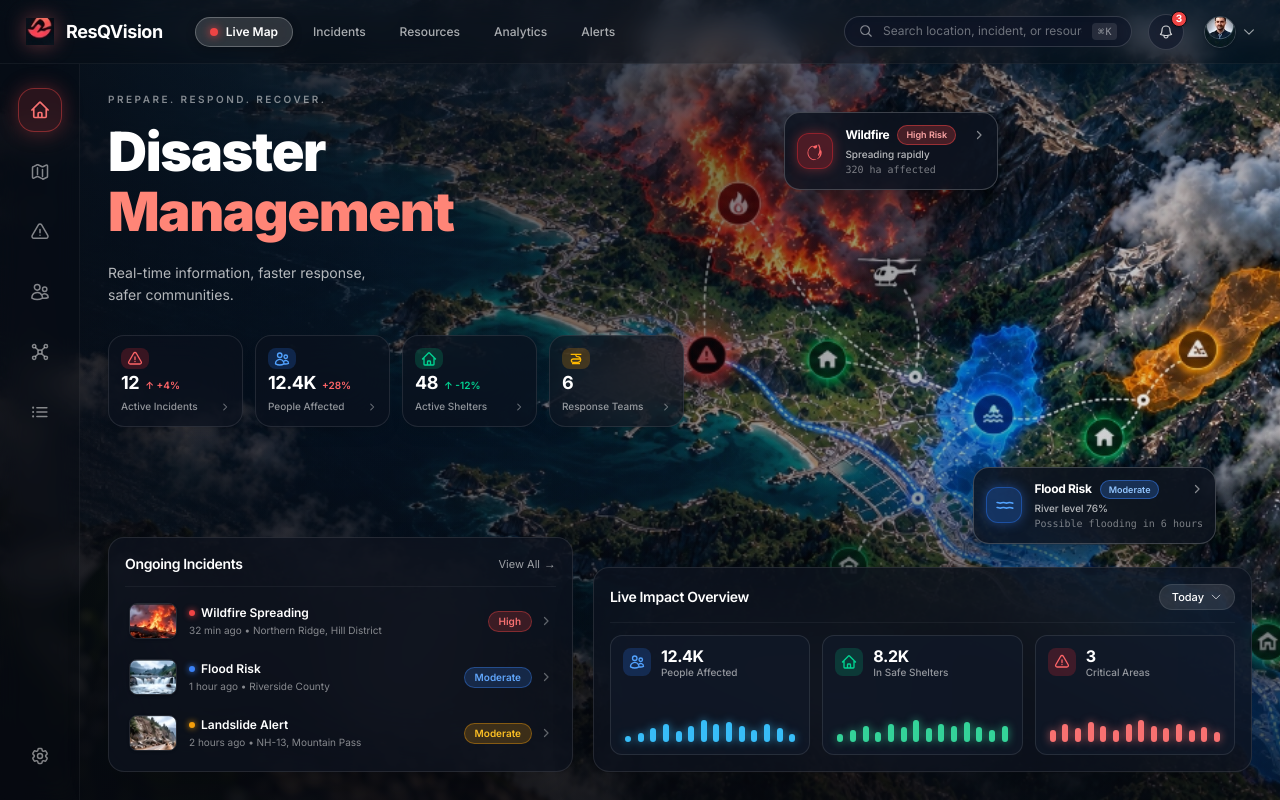
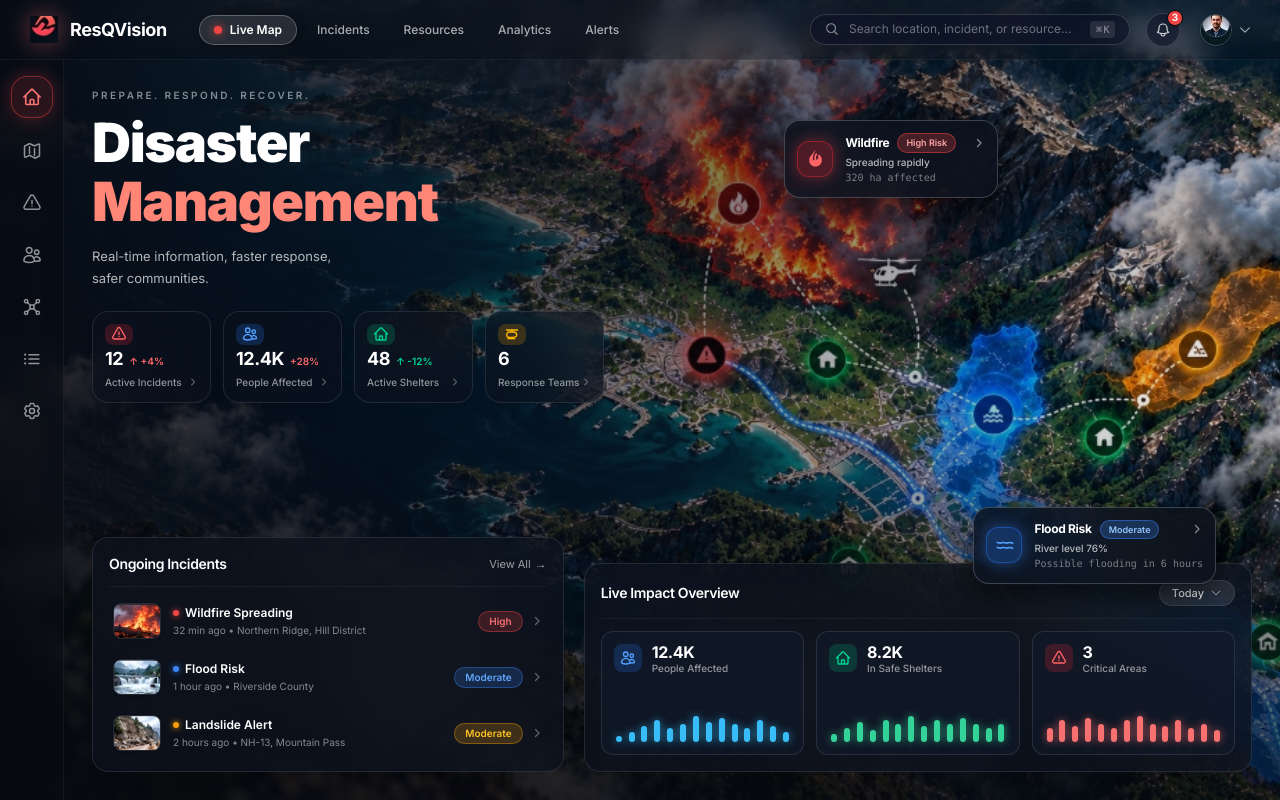
Before and after one commit to MdKasif0/ResQVision, a Next.js app in the folder frontend/: page / in a window 1280 px wide. Built offline with nearby package versions, Linux system fonts and the light colour scheme.

Commit message:
style: refine layout dimensions, spacing, and styling in main dashboard view

```diff
--- a/frontend/app/page.tsx
+++ b/frontend/app/page.tsx
@@ -9,7 +9,7 @@ export default function HomePage() {
   const [todayDropdownOpen, setTodayDropdownOpen] = useState(false);
 
   return (
-    <div className="relative w-full min-h-screen bg-[#070A11] text-white overflow-hidden font-sans select-none">
+    <div className="relative w-full h-screen min-h-[760px] max-h-screen bg-[#070A11] text-white overflow-hidden font-sans select-none flex flex-col">
       {/* 1. Full-bleed Aerial Background Map */}
       <div
         className="absolute inset-0 bg-cover bg-center bg-no-repeat pointer-events-none z-0"
@@ -17,22 +17,22 @@ export default function HomePage() {
           backgroundImage: "url('/background.jpg')",
         }}
       >
-        {/* Cinematic gradient scrims to ensure UI contrast while revealing the map */}
-        <div className="absolute inset-0 bg-gradient-to-r from-[#070A11]/90 via-[#070A11]/45 to-transparent w-full h-full" />
-        <div className="absolute inset-0 bg-gradient-to-t from-[#070A11]/80 via-transparent to-[#070A11]/40 w-full h-full" />
+        {/* Soft linear gradient scrim to ensure dashboard legibility while keeping map vivid */}
+        <div className="absolute inset-0 bg-gradient-to-r from-[#070A11]/92 via-[#070A11]/45 to-transparent w-full h-full" />
+        <div className="absolute inset-0 bg-gradient-to-t from-[#070A11]/75 via-transparent to-[#070A11]/35 w-full h-full" />
       </div>
 
       {/* 2. Top Header Navigation Bar */}
-      <header className="relative z-30 w-full h-16 px-5 sm:px-6 flex items-center justify-between border-b border-white/5 bg-[#070A11]/30 backdrop-blur-md">
+      <header className="relative z-30 w-full h-15 px-5 lg:px-7 flex items-center justify-between border-b border-white/5 bg-[#070A11]/25 backdrop-blur-md shrink-0">
         {/* Left Section: Brand & Nav Tabs */}
-        <div className="flex items-center gap-3 sm:gap-6">
+        <div className="flex items-center gap-3 lg:gap-7">
           {/* Logo & Brand Wordmark */}
           <Link href="/" className="flex items-center gap-2.5 group">
             <div className="w-8 h-8 relative flex items-center justify-center">
               <img
                 src="/assets/logo.png"
                 alt="ResQVision Logo"
-                className="w-7 h-7 object-contain drop-shadow-[0_0_10px_rgba(255,107,107,0.4)]"
+                className="w-7 h-7 object-contain drop-shadow-[0_0_12px_rgba(255,107,107,0.45)]"
               />
             </div>
             <span className="text-base sm:text-lg font-bold tracking-tight text-white font-sans">
@@ -41,12 +41,12 @@ export default function HomePage() {
           </Link>
 
           {/* Nav Tabs */}
-          <nav className="hidden md:flex items-center gap-1.5 ml-2">
+          <nav className="hidden md:flex items-center gap-1.5 ml-1">
             <button
               onClick={() => setActiveTab("Live Map")}
               className={`flex items-center gap-2 px-3.5 py-1.5 rounded-full text-xs font-semibold transition-all duration-150 ${
                 activeTab === "Live Map"
-                  ? "bg-white/15 border border-white/25 text-white shadow-[0_2px_10px_rgba(0,0,0,0.3)] backdrop-blur-md"
+                  ? "bg-white/12 border border-white/25 text-white shadow-[0_2px_12px_rgba(0,0,0,0.35)] backdrop-blur-md"
                   : "text-white/65 hover:text-white hover:bg-white/5"
               }`}
             >
@@ -65,7 +65,7 @@ export default function HomePage() {
               onClick={() => setActiveTab("Resources")}
               className={`px-3.5 py-1.5 rounded-full text-xs font-medium transition-all ${
                 activeTab === "Resources"
-                  ? "bg-white/15 border border-white/25 text-white"
+                  ? "bg-white/12 border border-white/25 text-white"
                   : "text-white/65 hover:text-white hover:bg-white/5"
               }`}
             >
@@ -76,7 +76,7 @@ export default function HomePage() {
               onClick={() => setActiveTab("Analytics")}
               className={`px-3.5 py-1.5 rounded-full text-xs font-medium transition-all ${
                 activeTab === "Analytics"
-                  ? "bg-white/15 border border-white/25 text-white"
+                  ? "bg-white/12 border border-white/25 text-white"
                   : "text-white/65 hover:text-white hover:bg-white/5"
               }`}
             >
@@ -87,7 +87,7 @@ export default function HomePage() {
               onClick={() => setActiveTab("Alerts")}
               className={`px-3.5 py-1.5 rounded-full text-xs font-medium transition-all ${
                 activeTab === "Alerts"
-                  ? "bg-white/15 border border-white/25 text-white"
+                  ? "bg-white/12 border border-white/25 text-white"
                   : "text-white/65 hover:text-white hover:bg-white/5"
               }`}
             >
@@ -100,7 +100,7 @@ export default function HomePage() {
         <div className="flex items-center gap-3 sm:gap-4">
           {/* Search Input Box */}
           <div className="relative hidden sm:flex items-center">
-            <div className="flex items-center gap-2.5 px-3.5 py-1.5 rounded-full bg-slate-900/60 border border-white/15 text-white text-xs w-64 lg:w-72 backdrop-blur-md shadow-inner">
+            <div className="flex items-center gap-2.5 px-3.5 py-1.5 rounded-full bg-slate-900/60 border border-white/15 text-white text-xs w-72 lg:w-80 backdrop-blur-md shadow-inner">
               <svg
                 className="w-3.5 h-3.5 text-white/50 shrink-0"
                 fill="none"
@@ -131,7 +131,7 @@ export default function HomePage() {
           {/* Notification Bell */}
           <button
             aria-label="Notifications"
-            className="relative w-9 h-9 rounded-full bg-slate-900/60 border border-white/15 flex items-center justify-center text-white/80 hover:text-white backdrop-blur-md transition-colors"
+            className="relative w-8.5 h-8.5 rounded-full bg-slate-900/60 border border-white/15 flex items-center justify-center text-white/80 hover:text-white backdrop-blur-md transition-colors"
           >
             <svg
               className="w-4 h-4"
@@ -176,13 +176,13 @@ export default function HomePage() {
       </header>
 
       {/* 3. Main Workspace Layout */}
-      <div className="relative z-20 flex w-full min-h-[calc(100vh-4rem)]">
+      <div className="relative z-20 flex flex-1 w-full overflow-hidden">
         {/* Left Vertical Icon Dock */}
-        <aside className="w-16 sm:w-20 flex flex-col items-center py-6 gap-5 shrink-0 border-r border-white/5 bg-[#070A11]/30 backdrop-blur-md">
+        <aside className="w-16 flex flex-col items-center py-4 gap-3.5 shrink-0 border-r border-white/5 bg-[#070A11]/30 backdrop-blur-md">
           {/* Active Home Icon with glowing red rounded square */}
           <button
             aria-label="Home Dashboard"
-            className="w-11 h-11 rounded-2xl bg-[#EF4444]/15 border border-[#EF4444]/45 text-[#F87171] flex items-center justify-center shadow-[0_0_20px_rgba(239,68,68,0.35)] transition-all"
+            className="w-10.5 h-10.5 rounded-2xl bg-[#EF4444]/15 border border-[#EF4444]/45 text-[#F87171] flex items-center justify-center shadow-[0_0_20px_rgba(239,68,68,0.35)] transition-all"
           >
             <svg
               className="w-5 h-5"
@@ -202,7 +202,7 @@ export default function HomePage() {
           {/* Map View Icon */}
           <button
             aria-label="Map View"
-            className="w-10 h-10 rounded-xl text-white/50 hover:text-white hover:bg-white/5 flex items-center justify-center transition-colors"
+            className="w-9.5 h-9.5 rounded-xl text-white/55 hover:text-white hover:bg-white/5 flex items-center justify-center transition-colors"
           >
             <svg
               className="w-5 h-5"
@@ -222,7 +222,7 @@ export default function HomePage() {
           {/* Alert Triangle Icon */}
           <button
             aria-label="Alerts"
-            className="w-10 h-10 rounded-xl text-white/50 hover:text-white hover:bg-white/5 flex items-center justify-center transition-colors"
+            className="w-9.5 h-9.5 rounded-xl text-white/55 hover:text-white hover:bg-white/5 flex items-center justify-center transition-colors"
           >
             <svg
               className="w-5 h-5"
@@ -242,7 +242,7 @@ export default function HomePage() {
           {/* Teams / People Icon */}
           <button
             aria-label="Response Teams"
-            className="w-10 h-10 rounded-xl text-white/50 hover:text-white hover:bg-white/5 flex items-center justify-center transition-colors"
+            className="w-9.5 h-9.5 rounded-xl text-white/55 hover:text-white hover:bg-white/5 flex items-center justify-center transition-colors"
           >
             <svg
               className="w-5 h-5"
@@ -262,7 +262,7 @@ export default function HomePage() {
           {/* Drone Icon */}
           <button
             aria-label="Drone Surveillance"
-            className="w-10 h-10 rounded-xl text-white/50 hover:text-white hover:bg-white/5 flex items-center justify-center transition-colors"
+            className="w-9.5 h-9.5 rounded-xl text-white/55 hover:text-white hover:bg-white/5 flex items-center justify-center transition-colors"
           >
             <svg
               className="w-5 h-5"
@@ -283,7 +283,7 @@ export default function HomePage() {
           {/* Incidents List Icon */}
           <button
             aria-label="Incident List"
-            className="w-10 h-10 rounded-xl text-white/50 hover:text-white hover:bg-white/5 flex items-center justify-center transition-colors"
+            className="w-9.5 h-9.5 rounded-xl text-white/55 hover:text-white hover:bg-white/5 flex items-center justify-center transition-colors"
           >
             <svg
               className="w-5 h-5"
@@ -303,7 +303,7 @@ export default function HomePage() {
           {/* Settings Icon */}
           <button
             aria-label="Settings"
-            className="w-10 h-10 rounded-xl text-white/50 hover:text-white hover:bg-white/5 flex items-center justify-center transition-colors mt-auto"
+            className="w-9.5 h-9.5 rounded-xl text-white/55 hover:text-white hover:bg-white/5 flex items-center justify-center transition-colors"
           >
             <svg
               className="w-5 h-5"
@@ -327,9 +327,9 @@ export default function HomePage() {
         </aside>
 
         {/* Center-Left Content Area */}
-        <main className="flex-1 p-5 sm:p-7 max-w-[1400px] flex flex-col justify-between relative">
+        <main className="flex-1 p-5 lg:p-7 flex flex-col justify-between overflow-y-auto z-10 max-w-[1440px]">
           {/* Top Hero Section */}
-          <div className="space-y-4 max-w-2xl">
+          <div className="space-y-3 max-w-xl">
             {/* Tagline */}
             <p className="text-[10px] tracking-[0.25em] font-semibold text-white/50 uppercase">
               PREPARE. RESPOND. RECOVER.
@@ -337,23 +337,23 @@ export default function HomePage() {
 
             {/* Main Heading */}
             <div className="space-y-0.5">
-              <h1 className="text-4xl sm:text-5xl lg:text-[54px] font-black text-white tracking-tight leading-[1.08]">
+              <h1 className="text-4xl sm:text-5xl lg:text-[54px] font-black text-white tracking-tight leading-[1.05]">
                 Disaster
               </h1>
-              <h1 className="text-4xl sm:text-5xl lg:text-[54px] font-black tracking-tight leading-[1.08] text-[#FF8577]">
+              <h1 className="text-4xl sm:text-5xl lg:text-[54px] font-black tracking-tight leading-[1.05] text-[#FF8577]">
                 Management
               </h1>
             </div>
 
             {/* Subtext */}
-            <p className="text-xs sm:text-sm text-white/70 max-w-md font-normal leading-relaxed pt-1">
+            <p className="text-xs sm:text-[13px] text-white/70 max-w-md font-normal leading-relaxed pt-1">
               Real-time information, faster response,
               <br />
               safer communities.
             </p>
 
             {/* 4 Quick Stat Cards */}
-            <div className="grid grid-cols-2 sm:grid-cols-4 gap-3 pt-3 max-w-xl">
+            <div className="grid grid-cols-2 sm:grid-cols-4 gap-3 pt-2.5 max-w-lg">
               {/* Stat 1: Active Incidents */}
               <div className="bg-[#0C121E]/65 border border-white/10 rounded-2xl p-3 backdrop-blur-xl shadow-lg hover:border-white/20 transition-all flex flex-col justify-between h-[92px]">
                 <div className="w-7 h-7 rounded-lg bg-red-500/20 text-red-400 flex items-center justify-center">
@@ -462,7 +462,7 @@ export default function HomePage() {
                     stroke="currentColor"
                     strokeWidth="2"
                   >
-                    <path d="M4 5h16M12 5v3M12 8c4 0 7 2 7 5s-3 4-7 4H8c-2 0-3-1-3-2s1-3 3-3h11M8 17v2m8-2v2M6 19h12" />
+                    <path d="M3 6h18M12 6v3M10 9h4c3 0 5 1.5 5 4.5S17 17 13 17H8c-2.5 0-4-1.5-4-3.5S5.5 9 8 9h2M7 17v2m8-2v2M5 19h12" />
                   </svg>
                 </div>
                 <div>
@@ -481,7 +481,7 @@ export default function HomePage() {
           </div>
 
           {/* Bottom Dual Panels: Ongoing Incidents & Live Impact Overview */}
-          <div className="grid grid-cols-1 lg:grid-cols-12 gap-5 mt-8 items-end">
+          <div className="grid grid-cols-1 lg:grid-cols-12 gap-5 items-end pt-5">
             {/* Left Card: Ongoing Incidents (5 Cols) */}
             <div className="lg:col-span-5 bg-[#0C121E]/75 border border-white/10 rounded-2xl p-4 backdrop-blur-2xl shadow-2xl">
               {/* Header */}
@@ -639,7 +639,7 @@ export default function HomePage() {
               {/* 3 Overview Sub-Cards with Glowing Bar Charts */}
               <div className="grid grid-cols-1 sm:grid-cols-3 gap-3 pt-3">
                 {/* 1. People Affected */}
-                <div className="bg-[#121A2A]/70 border border-white/10 rounded-xl p-3 flex flex-col justify-between h-[120px]">
+                <div className="bg-[#121A2A]/70 border border-white/10 rounded-xl p-3 flex flex-col justify-between h-[124px]">
                   <div className="flex items-start gap-2.5">
                     <div className="w-7 h-7 rounded-lg bg-blue-500/20 text-blue-400 flex items-center justify-center shrink-0">
                       <svg className="w-4 h-4" fill="none" viewBox="0 0 24 24" stroke="currentColor" strokeWidth="2">
@@ -657,8 +657,8 @@ export default function HomePage() {
                   </div>
 
                   {/* Blue Glowing Wave/Bar Graphic */}
-                  <div className="flex items-end justify-between gap-1 h-7 pt-2 px-0.5">
-                    {[6, 9, 14, 18, 11, 16, 22, 18, 20, 16, 12, 18, 14, 8].map((h, i) => (
+                  <div className="flex items-end justify-between gap-1 h-8 pt-1 px-0.5">
+                    {[6, 10, 16, 22, 14, 18, 26, 20, 24, 18, 14, 22, 16, 10].map((h, i) => (
                       <span
                         key={i}
                         style={{ height: `${h}px` }}
@@ -669,7 +669,7 @@ export default function HomePage() {
                 </div>
 
                 {/* 2. In Safe Shelters */}
-                <div className="bg-[#121A2A]/70 border border-white/10 rounded-xl p-3 flex flex-col justify-between h-[120px]">
+                <div className="bg-[#121A2A]/70 border border-white/10 rounded-xl p-3 flex flex-col justify-between h-[124px]">
                   <div className="flex items-start gap-2.5">
                     <div className="w-7 h-7 rounded-lg bg-emerald-500/20 text-emerald-400 flex items-center justify-center shrink-0">
                       <svg className="w-4 h-4" fill="none" viewBox="0 0 24 24" stroke="currentColor" strokeWidth="2">
@@ -687,8 +687,8 @@ export default function HomePage() {
                   </div>
 
                   {/* Green Glowing Wave/Bar Graphic */}
-                  <div className="flex items-end justify-between gap-1 h-7 pt-2 px-0.5">
-                    {[8, 12, 16, 10, 18, 15, 22, 14, 18, 16, 20, 15, 12, 16].map((h, i) => (
+                  <div className="flex items-end justify-between gap-1 h-8 pt-1 px-0.5">
+                    {[8, 14, 20, 12, 22, 18, 26, 16, 22, 18, 24, 18, 14, 18].map((h, i) => (
                       <span
                         key={i}
                         style={{ height: `${h}px` }}
@@ -699,7 +699,7 @@ export default function HomePage() {
                 </div>
 
                 {/* 3. Critical Areas */}
-                <div className="bg-[#121A2A]/70 border border-white/10 rounded-xl p-3 flex flex-col justify-between h-[120px]">
+                <div className="bg-[#121A2A]/70 border border-white/10 rounded-xl p-3 flex flex-col justify-between h-[124px]">
                   <div className="flex items-start gap-2.5">
                     <div className="w-7 h-7 rounded-lg bg-red-500/20 text-red-400 flex items-center justify-center shrink-0">
                       <svg className="w-4 h-4" fill="none" viewBox="0 0 24 24" stroke="currentColor" strokeWidth="2">
@@ -717,8 +717,8 @@ export default function HomePage() {
                   </div>
 
                   {/* Red Glowing Wave/Bar Graphic */}
-                  <div className="flex items-end justify-between gap-1 h-7 pt-2 px-0.5">
-                    {[12, 18, 14, 20, 16, 12, 18, 22, 16, 14, 18, 12, 15, 10].map((h, i) => (
+                  <div className="flex items-end justify-between gap-1 h-8 pt-1 px-0.5">
+                    {[14, 22, 16, 24, 18, 14, 22, 26, 18, 16, 22, 14, 18, 12].map((h, i) => (
                       <span
                         key={i}
                         style={{ height: `${h}px` }}
@@ -735,11 +735,11 @@ export default function HomePage() {
 
       {/* 4. Interactive Floating Map Cards on the Right */}
       {/* Wildfire Floating Marker Card */}
-      <div className="hidden lg:flex absolute top-[14%] right-[22%] z-20 items-center gap-3 bg-[#0C121E]/85 border border-white/20 rounded-2xl p-3 backdrop-blur-xl shadow-[0_10px_30px_rgba(0,0,0,0.5)] hover:scale-105 transition-transform cursor-pointer">
-        <div className="w-9 h-9 rounded-xl bg-red-500/25 border border-red-500/40 text-red-400 flex items-center justify-center shrink-0 shadow-[0_0_12px_rgba(239,68,68,0.4)]">
-          {/* Flame Icon */}
-          <svg className="w-5 h-5" viewBox="0 0 24 24" fill="currentColor">
-            <path d="M12 23c-4.97 0-9-4.03-9-9 0-3.8 2.37-7.05 5.75-8.35.43-.16.9.15.9.61 0 .6.19 1.18.52 1.66.44.64 1.12 1.08 1.83 1.08.18 0 .36-.03.54-.08 1.39-.42 2.22-1.78 2.02-3.23-.05-.36.19-.69.55-.76.36-.07.72.08.89.4 1.88 3.51 1.76 7.84-.33 11.23-.2.32-.08.74.24.94.32.2.74.08.94-.24 2.33-3.78 2.45-8.6.34-12.49-.24-.44-.81-.59-1.23-.33-.09.06-.18.12-.26.19C6.27 6.46 4 9.94 4 14c0 4.41 3.59 8 8 8s8-3.59 8-8c0-.79-.12-1.57-.35-2.31-.14-.45-.63-.7-1.07-.55-.45.14-.7.63-.55 1.07.19.6.28 1.23.28 1.79 0 4.97-4.03 9-9 9z" />
+      <div className="hidden lg:flex absolute top-[15%] right-[22%] z-20 items-center gap-3 bg-[#0C121E]/85 border border-white/20 rounded-2xl p-3 backdrop-blur-xl shadow-[0_12px_32px_rgba(0,0,0,0.6)] hover:scale-105 transition-transform cursor-pointer">
+        <div className="w-9 h-9 rounded-xl bg-red-500/25 border border-red-500/40 text-red-400 flex items-center justify-center shrink-0 shadow-[0_0_15px_rgba(239,68,68,0.45)]">
+          {/* Solid Flame Icon */}
+          <svg className="w-5 h-5 fill-current" viewBox="0 0 24 24">
+            <path d="M12.87 2.15c-.46-.37-1.12-.22-1.38.3-.77 1.54-1.8 2.92-3.05 4.09-1.92 1.8-3.44 4.07-3.44 6.84 0 4.19 3.4 7.62 7.6 7.62s7.6-3.43 7.6-7.62c0-2.31-1.07-4.43-2.61-6.07-.37-.39-.99-.39-1.37 0-.33.34-.48.82-.39 1.28.3 1.5-.1 3.03-1.09 4.14-.19.21-.49.3-.76.23-.27-.07-.48-.28-.55-.55-.49-1.94-.09-3.98 1.05-5.59.34-.48.24-1.14-.24-1.5-.47-.36-1.13-.24-1.5.24-1.46 2.05-1.97 4.66-1.35 7.15.14.56-.25 1.1-.81 1.15-.5.04-.96-.32-1.04-.82-.6-3.8 1.05-7.58 2.83-10.88.25-.47.16-1.05-.25-1.4z" />
           </svg>
         </div>
         <div className="min-w-[140px]">
@@ -758,14 +758,14 @@ export default function HomePage() {
       </div>
 
       {/* Flood Risk Floating Marker Card */}
-      <div className="hidden lg:flex absolute bottom-[32%] right-[5%] z-20 items-center gap-3 bg-[#0C121E]/85 border border-white/20 rounded-2xl p-3 backdrop-blur-xl shadow-[0_10px_30px_rgba(0,0,0,0.5)] hover:scale-105 transition-transform cursor-pointer">
-        <div className="w-9 h-9 rounded-xl bg-blue-500/25 border border-blue-500/40 text-blue-400 flex items-center justify-center shrink-0 shadow-[0_0_12px_rgba(59,130,246,0.4)]">
+      <div className="hidden lg:flex absolute bottom-[27%] right-[5%] z-20 items-center gap-3 bg-[#0C121E]/85 border border-white/20 rounded-2xl p-3 backdrop-blur-xl shadow-[0_12px_32px_rgba(0,0,0,0.6)] hover:scale-105 transition-transform cursor-pointer">
+        <div className="w-9 h-9 rounded-xl bg-blue-500/25 border border-blue-500/40 text-blue-400 flex items-center justify-center shrink-0 shadow-[0_0_15px_rgba(59,130,246,0.45)]">
           {/* Waves / Water Icon */}
           <svg className="w-5 h-5" fill="none" viewBox="0 0 24 24" stroke="currentColor" strokeWidth="2">
             <path strokeLinecap="round" strokeLinejoin="round" d="M3.75 9c1.5 0 2.25.75 3.75.75s2.25-.75 3.75-.75 2.25.75 3.75.75 2.25-.75 3.75-.75 2.25.75 3.75.75M3.75 15c1.5 0 2.25.75 3.75.75s2.25-.75 3.75-.75 2.25.75 3.75.75 2.25-.75 3.75-.75 2.25.75 3.75.75" />
           </svg>
         </div>
-        <div className="min-w-[150px]">
+        <div className="min-w-[155px]">
           <div className="flex items-center gap-2">
             <span className="text-xs font-bold text-white tracking-tight">Flood Risk</span>
             <span className="px-2 py-0.5 rounded-full text-[9px] font-semibold bg-[#3B82F6]/25 text-[#93C5FD] border border-[#3B82F6]/50">
```
